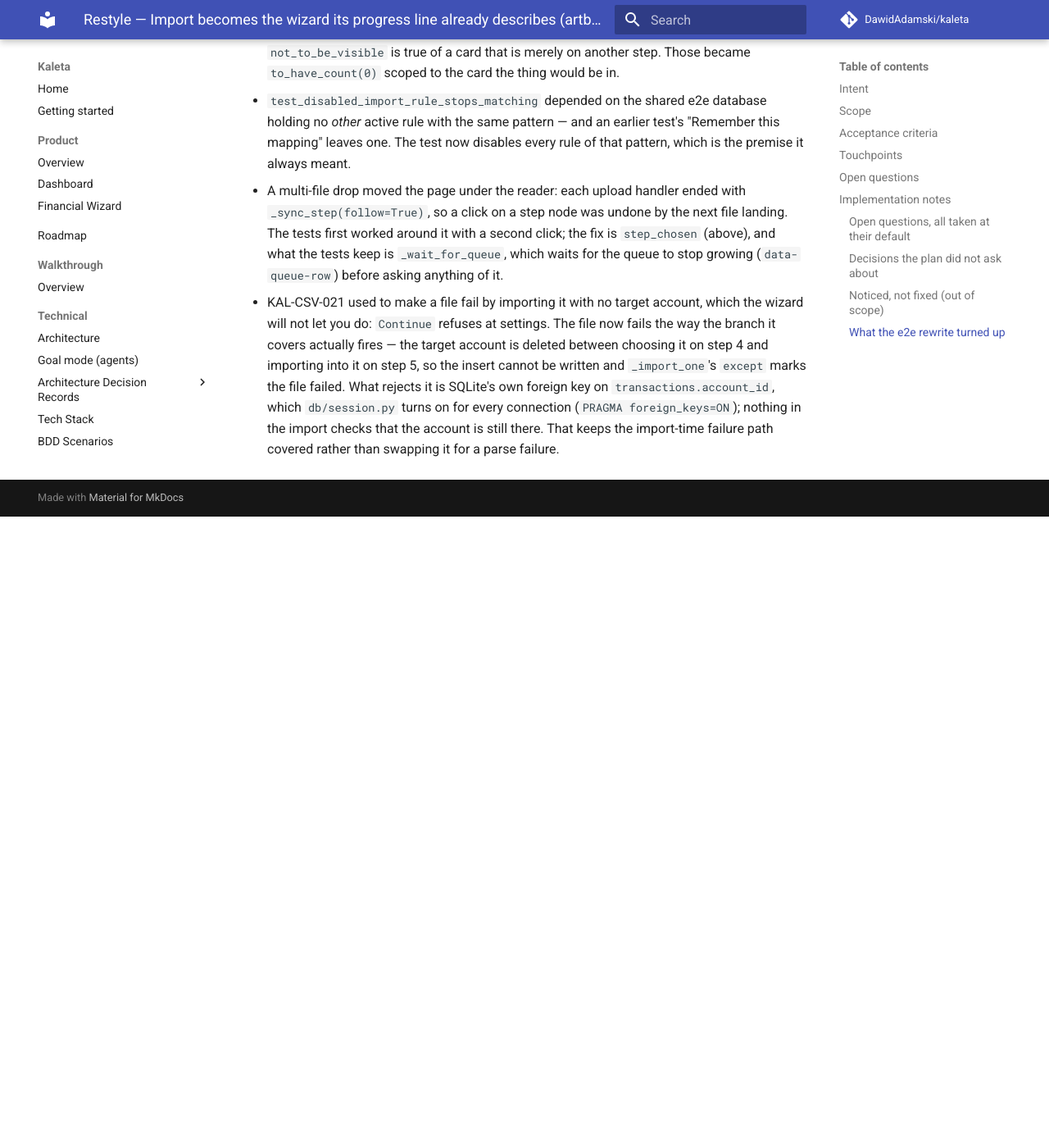
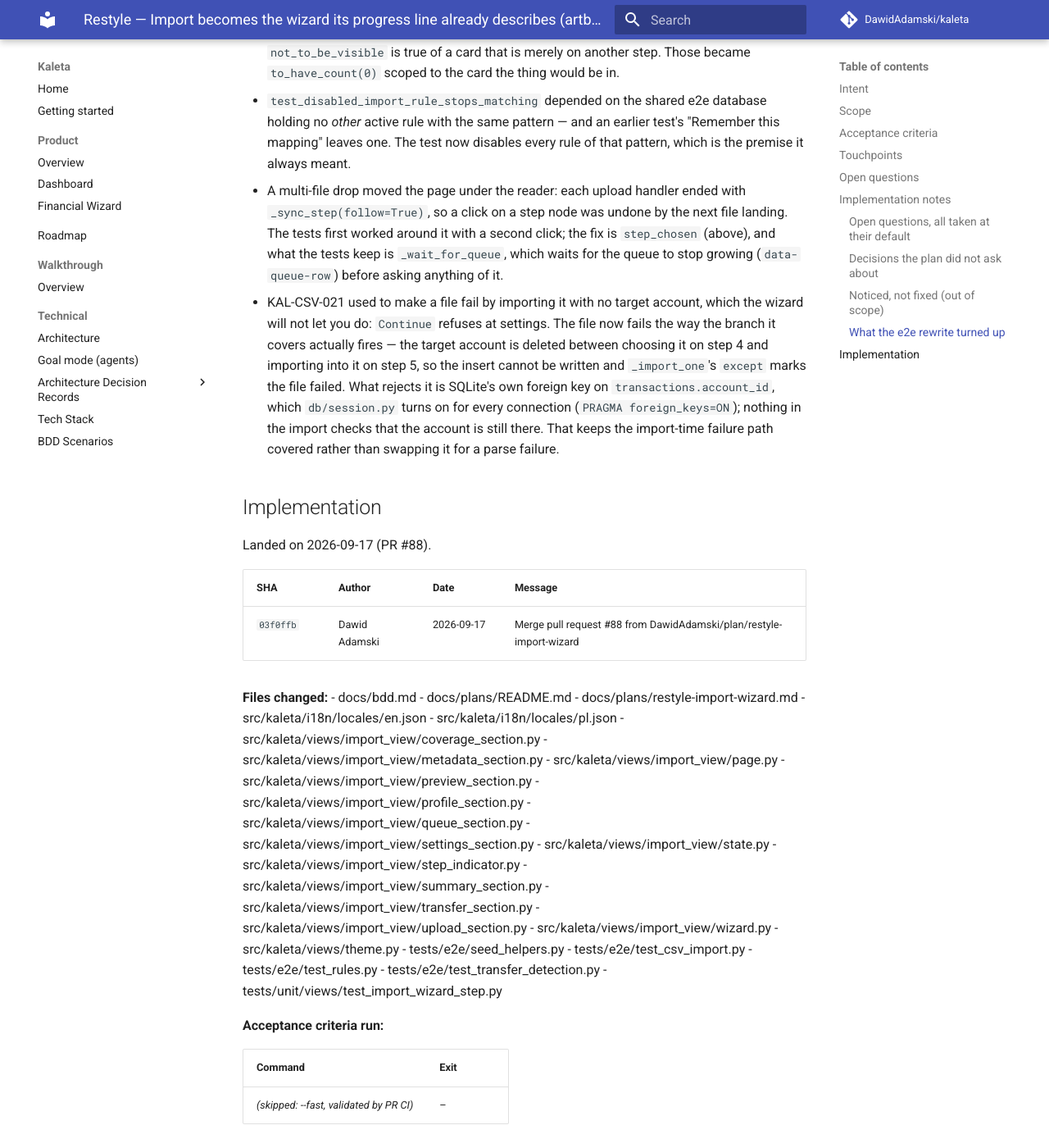
Before and after one commit to DawidAdamski/kaleta, an MkDocs documentation site: the page built from docs/plans/archive/restyle-import-wizard.md, in a window 1280 px wide and 1400 px high, scrolled down 6248 px. Shown: the whole window at 82% size. Built offline with MkDocs 1.6.1 and Material for MkDocs 9.7.7, drawn with Linux system fonts in a browser that asks for light colours; comment, search, counter and statistics services are not loaded; before the commit the page ends 6878 px from its top, so only the background shows below that.

Commit message:
docs(plans): archive restyle-import-wizard (#88)

```diff
--- a/docs/plans/restyle-import-wizard.md
+++ b/docs/plans/archive/restyle-import-wizard.md
@@ -3,8 +3,9 @@ plan_id: restyle-import-wizard
 title: Restyle — Import becomes the wizard its progress line already describes (artboard 2d)
 area: import
 effort: large
-status: in-progress
-roadmap_ref: ../roadmap.md#import
+status: archived
+archived_at: 2026-09-17
+roadmap_ref: ../../roadmap.md#import
 ---
 
 # Restyle — Import becomes a wizard
@@ -319,3 +320,43 @@ separate plan.
   foreign_keys=ON`); nothing in the import checks that the account is
   still there. That keeps the import-time failure path covered rather
   than swapping it for a parse failure.
+
+## Implementation
+
+Landed on 2026-09-17 (PR #88).
+
+| SHA | Author | Date | Message |
+|---|---|---|---|
+| `03f0ffb` | Dawid Adamski | 2026-09-17 | Merge pull request #88 from DawidAdamski/plan/restyle-import-wizard |
+
+**Files changed:**
+- docs/bdd.md
+- docs/plans/README.md
+- docs/plans/restyle-import-wizard.md
+- src/kaleta/i18n/locales/en.json
+- src/kaleta/i18n/locales/pl.json
+- src/kaleta/views/import_view/coverage_section.py
+- src/kaleta/views/import_view/metadata_section.py
+- src/kaleta/views/import_view/page.py
+- src/kaleta/views/import_view/preview_section.py
+- src/kaleta/views/import_view/profile_section.py
+- src/kaleta/views/import_view/queue_section.py
+- src/kaleta/views/import_view/settings_section.py
+- src/kaleta/views/import_view/state.py
+- src/kaleta/views/import_view/step_indicator.py
+- src/kaleta/views/import_view/summary_section.py
+- src/kaleta/views/import_view/transfer_section.py
+- src/kaleta/views/import_view/upload_section.py
+- src/kaleta/views/import_view/wizard.py
+- src/kaleta/views/theme.py
+- tests/e2e/seed_helpers.py
+- tests/e2e/test_csv_import.py
+- tests/e2e/test_rules.py
+- tests/e2e/test_transfer_detection.py
+- tests/unit/views/test_import_wizard_step.py
+
+**Acceptance criteria run:**
+
+| Command | Exit |
+|---|---|
+| _(skipped: --fast, validated by PR CI)_ | – |
```
Also changed, not shown: docs/plans/README.md (+1 -1 lines).
